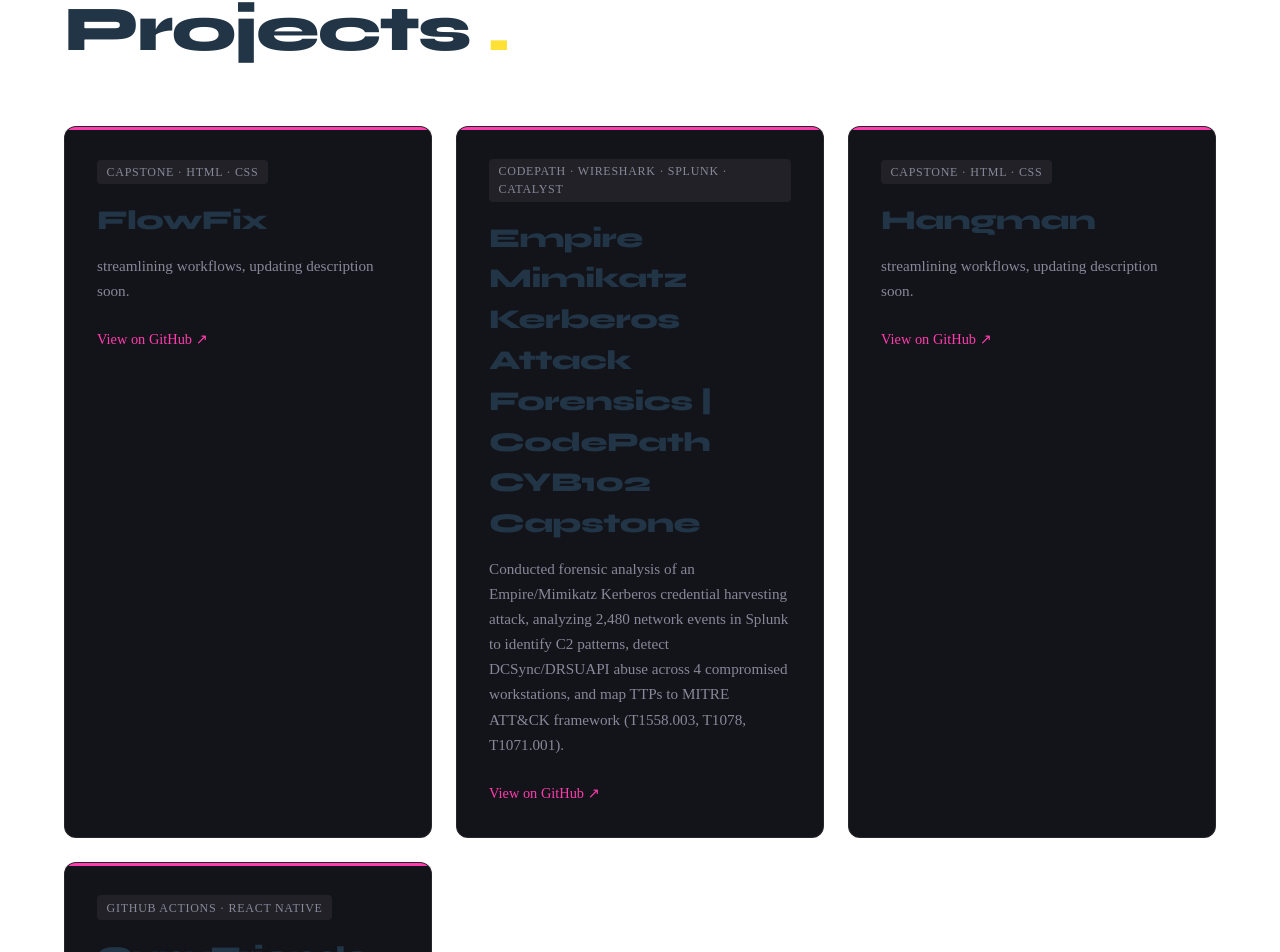
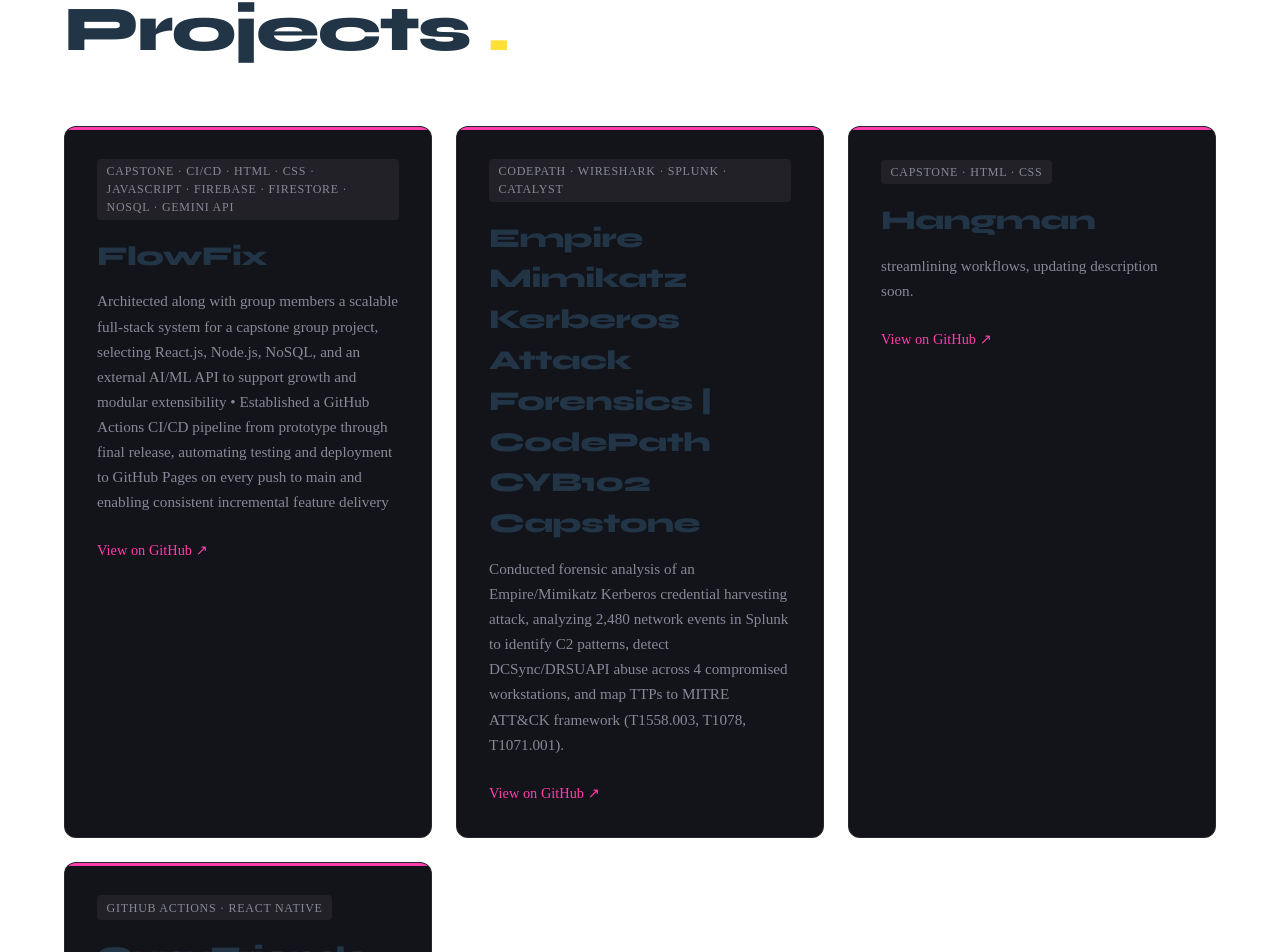
Before and after one commit to Leilamoumou/Leilamoumou, a React (Vite) app in the folder portfolio-website/: page / in a window 1280 px wide. Shown: the part 1294-2246 px from the top of the page. Built offline with nearby package versions, Linux system fonts and the light colour scheme.

Commit message:
last changes

```diff
--- a/portfolio-website/src/App.jsx
+++ b/portfolio-website/src/App.jsx
@@ -31,9 +31,9 @@ const PROJECTS = [
     id: 1,
     name: "FlowFix",
     //update w details
-    description: "streamlining workflows, updating description soon.",
+    description: "Architected along with group members a scalable full-stack system for a capstone group project, selecting React.js, Node.js, NoSQL, and an external AI/ML API to support growth and modular extensibility • Established a GitHub Actions CI/CD pipeline from prototype through final release, automating testing and deployment to GitHub Pages on every push to main and enabling consistent incremental feature delivery",
     github: "https://github.com/Leilamoumou/flowfix-capstone",
-    tag: ["Capstone","HTML","CSS"],
+    tag: ["Capstone","CI/CD","HTML","CSS","Javascript","Firebase","Firestore","NoSQL","GEMINI API"],
     color: '#FF3CAC'
   }
    ,{
```
